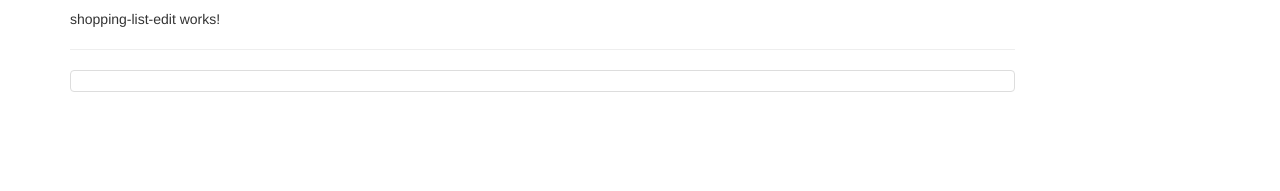
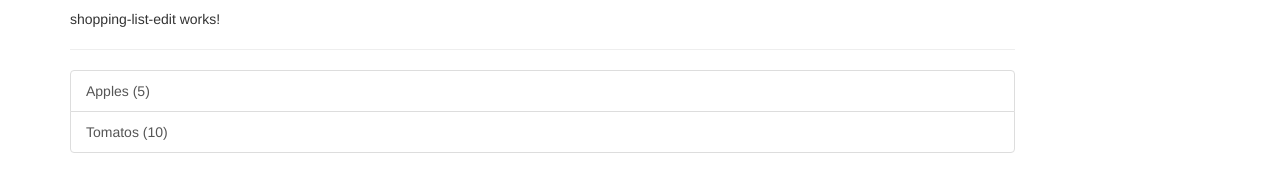
Before and after one commit to ArtemNikolaev/angular-the-complete-guide, an Angular app: page / in a window 1280 px wide. Shown: the part 303-494 px from the top of the page. Built offline with nearby package versions, Linux system fonts and the light colour scheme.

Commit message:
58. Creating and Outputting the Shopping List

```diff
--- a/src/app/shopping-list/shopping-list.component.html
+++ b/src/app/shopping-list/shopping-list.component.html
@@ -3,7 +3,11 @@
         <app-shopping-list-edit></app-shopping-list-edit>
         <hr>
         <ul class="list-group">
-            <a class="list-group-item" style="cursor: pointer;"></a>
+            <a
+                class="list-group-item"
+                style="cursor: pointer;"
+                *ngFor="let ingredient of ingridients"
+            > {{ ingredient.name }}  ({{ ingredient.amount }})</a>
         </ul>
     </div>
 </div>
--- a/src/app/shopping-list/shopping-list.component.ts
+++ b/src/app/shopping-list/shopping-list.component.ts
@@ -1,4 +1,5 @@
 import { Component, OnInit } from '@angular/core';
+import { Ingridient } from '../shared/ingridient.model';
 
 @Component({
   selector: 'app-shopping-list',
@@ -6,7 +7,10 @@ import { Component, OnInit } from '@angular/core';
   styleUrls: ['./shopping-list.component.css']
 })
 export class ShoppingListComponent implements OnInit {
-  ingridients = [];
+  ingridients: Ingridient[] = [
+    new Ingridient('Apples', 5),
+    new Ingridient('Tomatos', 10),
+  ];
 
   constructor() { }
 
```
